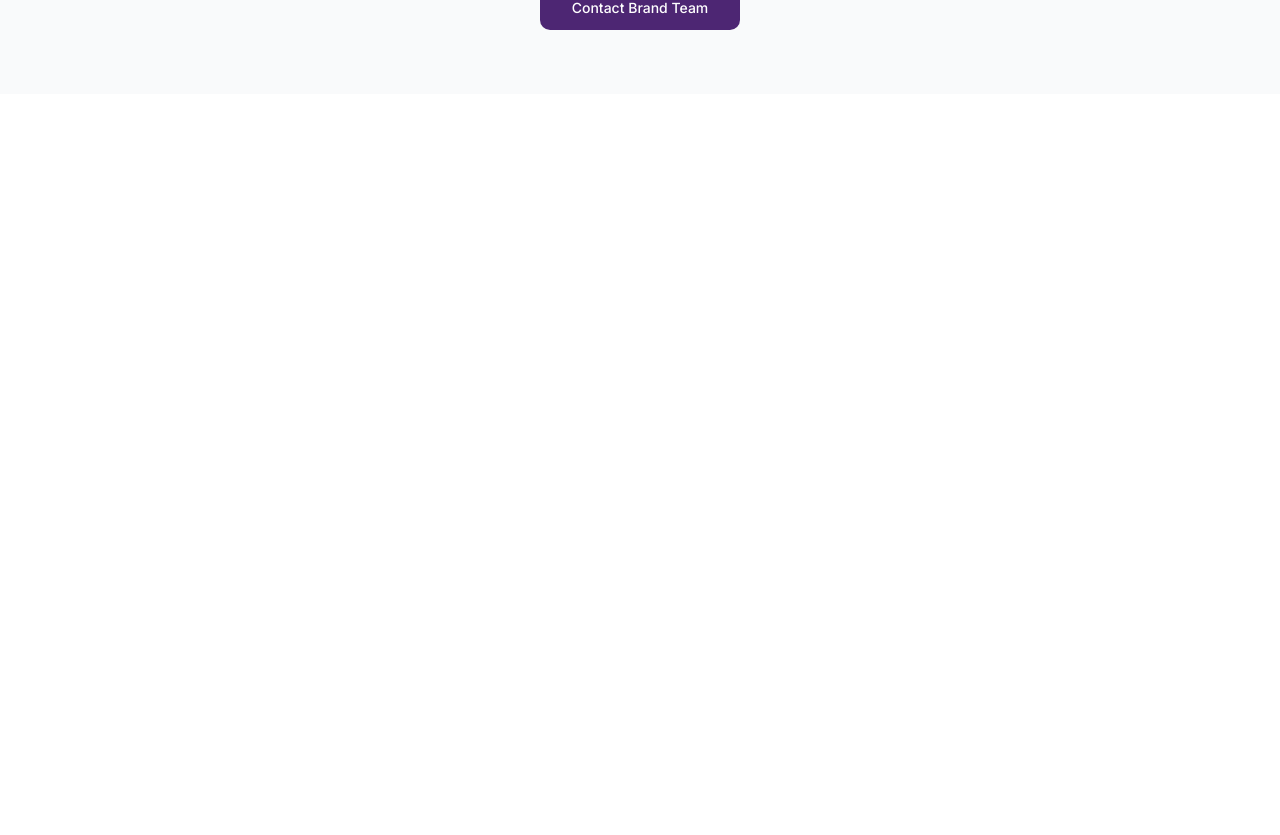
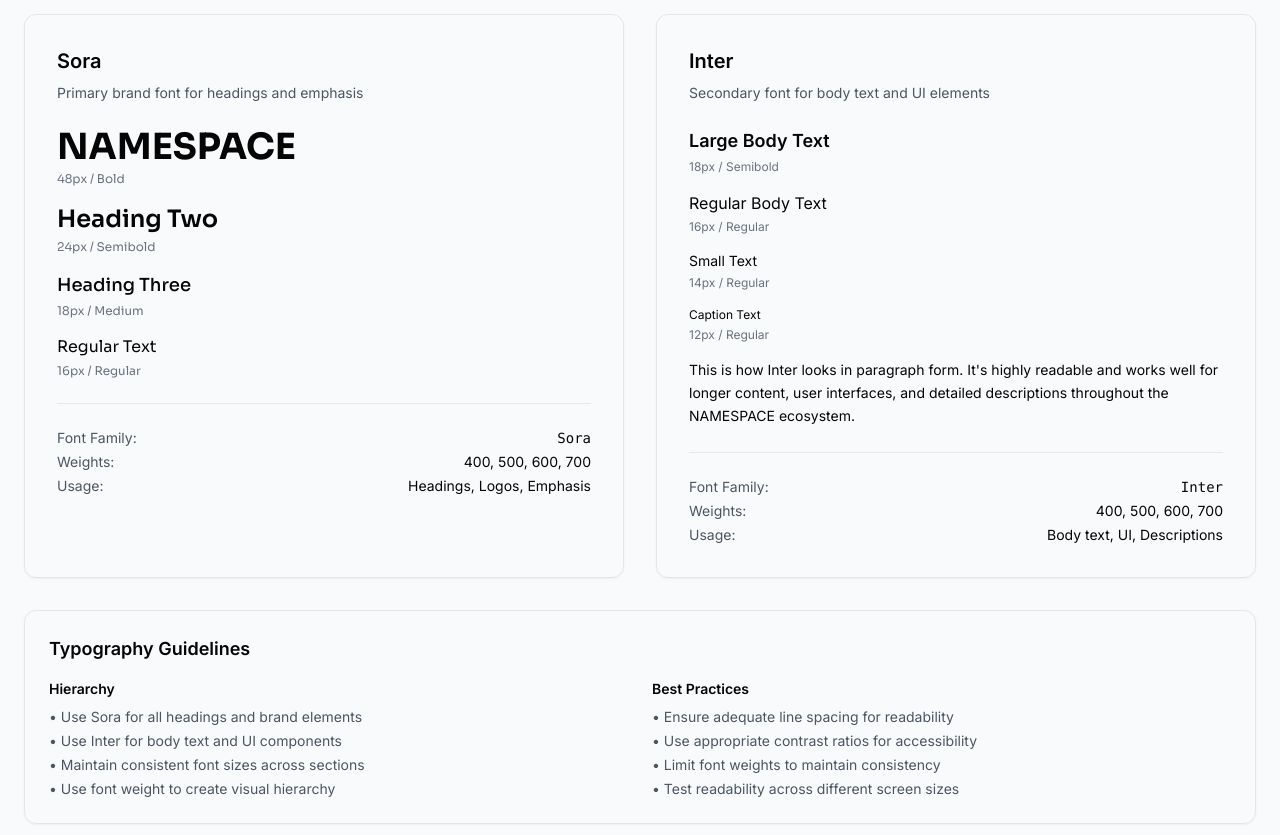
Before and after one commit to pradeeptosarkar/namespace-app, a React (Vite) app: page /branding in a window 1280 px wide. Shown: the part 4285-5120 px from the top of the page. Before the commit the page ends 4379 px from the top, so only its background shows below. Built offline with nearby package versions, Linux system fonts and the light colour scheme.

Commit message:
Add typography section
Added a new section for typography to the branding page, displaying font details and examples.
-edited src/pages/Branding.tsx

```diff
--- a/src/pages/Branding.tsx
+++ b/src/pages/Branding.tsx
@@ -452,8 +452,151 @@ const Branding = () => {
         </div>
       </section>
 
+      {/* Typography Section */}
+      <section className="py-16 lg:py-24 bg-gray-50">
+        <div className="container mx-auto px-6">
+          <div className="max-w-7xl mx-auto">
+            <div className="mb-12 text-center">
+              <h2 className="text-2xl md:text-3xl font-sora font-bold mb-3">
+                Typography
+              </h2>
+              <p className="text-gray-600">
+                Official NAMESPACE font families for consistent brand communication
+              </p>
+            </div>
+
+            <div className="grid grid-cols-1 lg:grid-cols-2 gap-8">
+              {/* Sora Font */}
+              <Card className="p-8">
+                <div className="mb-6">
+                  <h3 className="text-xl font-semibold mb-2">Sora</h3>
+                  <p className="text-sm text-gray-600 mb-4">Primary brand font for headings and emphasis</p>
+                </div>
+
+                <div className="space-y-4">
+                  <div className="font-sora">
+                    <div className="text-4xl font-bold mb-1">NAMESPACE</div>
+                    <div className="text-xs text-gray-500">48px / Bold</div>
+                  </div>
+
+                  <div className="font-sora">
+                    <div className="text-2xl font-semibold mb-1">Heading Two</div>
+                    <div className="text-xs text-gray-500">24px / Semibold</div>
+                  </div>
+
+                  <div className="font-sora">
+                    <div className="text-lg font-medium mb-1">Heading Three</div>
+                    <div className="text-xs text-gray-500">18px / Medium</div>
+                  </div>
+
+                  <div className="font-sora">
+                    <div className="text-base mb-1">Regular Text</div>
+                    <div className="text-xs text-gray-500">16px / Regular</div>
+                  </div>
+                </div>
+
+                <div className="mt-6 pt-6 border-t border-gray-200">
+                  <div className="text-sm space-y-1">
+                    <div className="flex justify-between">
+                      <span className="text-gray-600">Font Family:</span>
+                      <span className="font-mono">Sora</span>
+                    </div>
+                    <div className="flex justify-between">
+                      <span className="text-gray-600">Weights:</span>
+                      <span>400, 500, 600, 700</span>
+                    </div>
+                    <div className="flex justify-between">
+                      <span className="text-gray-600">Usage:</span>
+                      <span>Headings, Logos, Emphasis</span>
+                    </div>
+                  </div>
+                </div>
+              </Card>
+
+              {/* Inter Font */}
+              <Card className="p-8">
+                <div className="mb-6">
+                  <h3 className="text-xl font-semibold mb-2">Inter</h3>
+                  <p className="text-sm text-gray-600 mb-4">Secondary font for body text and UI elements</p>
+                </div>
+
+                <div className="space-y-4 font-inter">
+                  <div>
+                    <div className="text-lg font-semibold mb-1">Large Body Text</div>
+                    <div className="text-xs text-gray-500">18px / Semibold</div>
+                  </div>
+
+                  <div>
+                    <div className="text-base mb-1">Regular Body Text</div>
+                    <div className="text-xs text-gray-500">16px / Regular</div>
+                  </div>
+
+                  <div>
+                    <div className="text-sm mb-1">Small Text</div>
+                    <div className="text-xs text-gray-500">14px / Regular</div>
+                  </div>
+
+                  <div>
+                    <div className="text-xs mb-1">Caption Text</div>
+                    <div className="text-xs text-gray-500">12px / Regular</div>
+                  </div>
+
+                  <div className="mt-4">
+                    <p className="text-sm leading-relaxed">
+                      This is how Inter looks in paragraph form. It's highly readable and works well for longer content, user interfaces, and detailed descriptions throughout the NAMESPACE ecosystem.
+                    </p>
+                  </div>
+                </div>
+
+                <div className="mt-6 pt-6 border-t border-gray-200">
+                  <div className="text-sm space-y-1">
+                    <div className="flex justify-between">
+                      <span className="text-gray-600">Font Family:</span>
+                      <span className="font-mono">Inter</span>
+                    </div>
+                    <div className="flex justify-between">
+                      <span className="text-gray-600">Weights:</span>
+                      <span>400, 500, 600, 700</span>
+                    </div>
+                    <div className="flex justify-between">
+                      <span className="text-gray-600">Usage:</span>
+                      <span>Body text, UI, Descriptions</span>
+                    </div>
+                  </div>
+                </div>
+              </Card>
+            </div>
+
+            {/* Typography Guidelines */}
+            <Card className="mt-8 p-6">
+              <h3 className="text-lg font-semibold mb-4">Typography Guidelines</h3>
+              <div className="grid grid-cols-1 md:grid-cols-2 gap-6 text-sm">
+                <div>
+                  <h4 className="font-semibold mb-2">Hierarchy</h4>
+                  <ul className="space-y-1 text-gray-600">
+                    <li>• Use Sora for all headings and brand elements</li>
+                    <li>• Use Inter for body text and UI components</li>
+                    <li>• Maintain consistent font sizes across sections</li>
+                    <li>• Use font weight to create visual hierarchy</li>
+                  </ul>
+                </div>
+                <div>
+                  <h4 className="font-semibold mb-2">Best Practices</h4>
+                  <ul className="space-y-1 text-gray-600">
+                    <li>• Ensure adequate line spacing for readability</li>
+                    <li>• Use appropriate contrast ratios for accessibility</li>
+                    <li>• Limit font weights to maintain consistency</li>
+                    <li>• Test readability across different screen sizes</li>
+                  </ul>
+                </div>
+              </div>
+            </Card>
+          </div>
+        </div>
+      </section>
+
       {/* Contact Section */}
-      <section className="bg-gray-50 py-16">
+      <section className="bg-background py-16">
         <div className="container mx-auto px-6 text-center">
           <div className="max-w-2xl mx-auto">
             <h2 className="text-2xl md:text-3xl font-sora font-bold mb-4">
```
